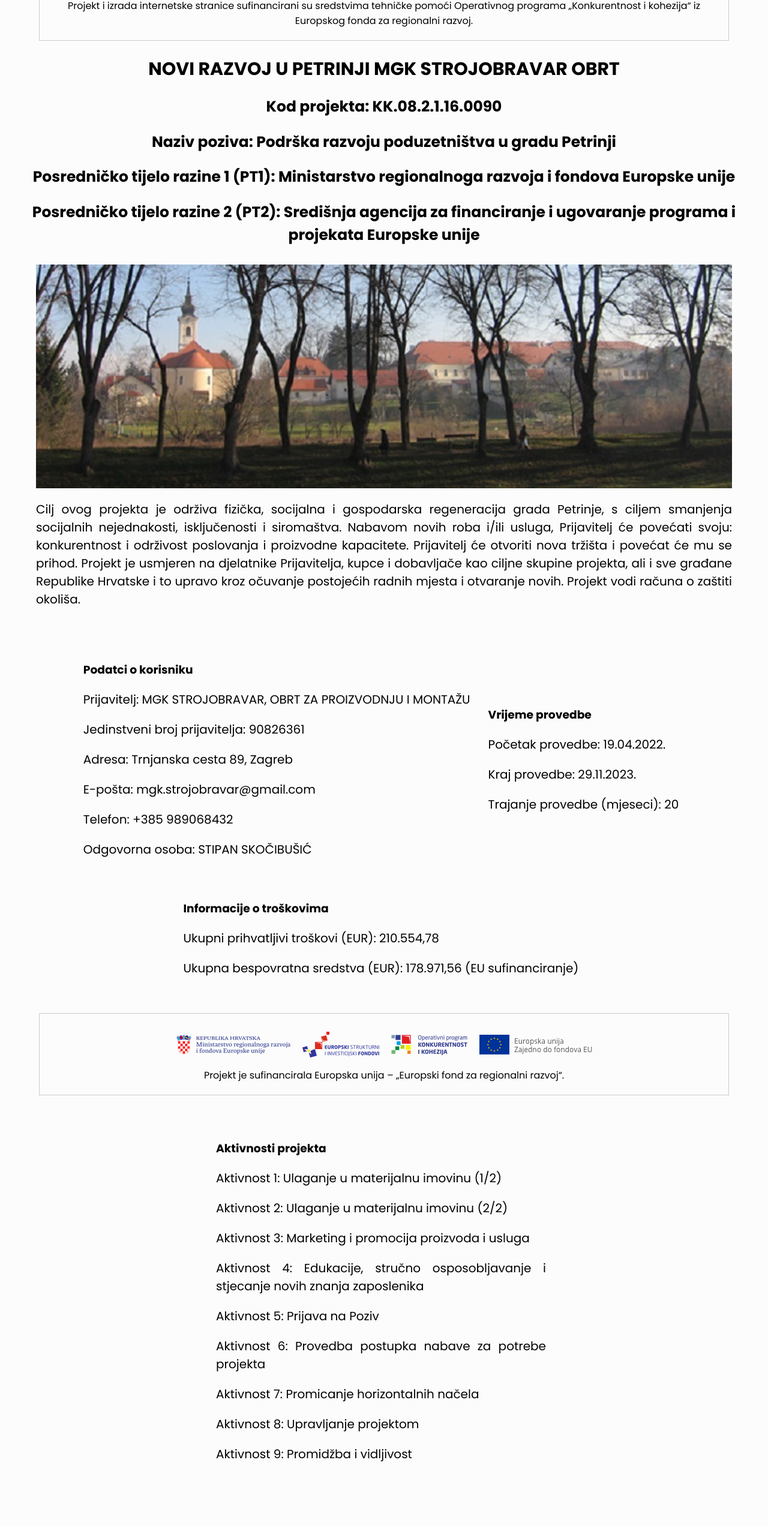
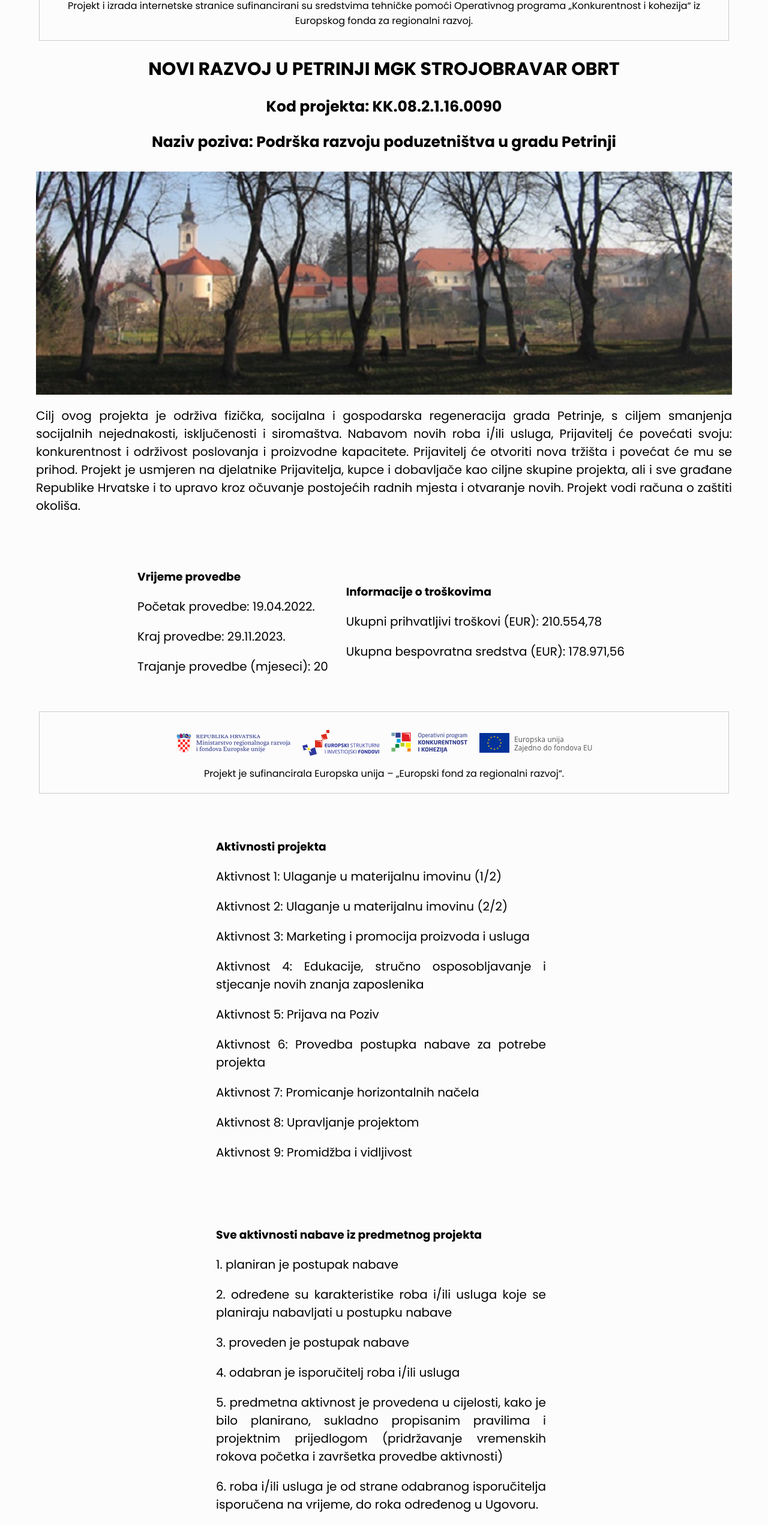
Before and after one commit to iivkov/mgk-strojobravar, a React (Create React App) app: page /EU-projekti in a window 1280 px wide. Shown: the part 234-2778 px from the top of the page at 60% size. Built offline with nearby package versions, Linux system fonts and the light colour scheme.

Commit message:
nove izmjene po zahtjevu, novi build

```diff
--- a/src/components/ProjectsComponent.js
+++ b/src/components/ProjectsComponent.js
@@ -12,22 +12,11 @@ const ProjectsComponent = () => {
         <h1>NOVI RAZVOJ U PETRINJI MGK STROJOBRAVAR OBRT</h1>
         <h2>Kod projekta: KK.08.2.1.16.0090</h2>
         <h2>Naziv poziva: Podrška razvoju poduzetništva u gradu Petrinji</h2>
-        <h2>Posredničko tijelo razine 1 (PT1): Ministarstvo regionalnoga razvoja i fondova Europske unije</h2>
-        <h2>Posredničko tijelo razine 2 (PT2): Središnja agencija za financiranje i ugovaranje programa i projekata Europske unije</h2>
         <div className="container">
             <img src={Petrinja} alt="Slika Petrinje." style={{ width: '100%', height: 'auto' }} />
             <p>Cilj ovog projekta je održiva fizička, socijalna i gospodarska regeneracija grada Petrinje, s ciljem smanjenja socijalnih nejednakosti, isključenosti i siromaštva. Nabavom novih roba i/ili usluga, Prijavitelj će povećati svoju: konkurentnost i održivost poslovanja i proizvodne kapacitete. Prijavitelj će otvoriti nova tržišta i povećat će mu se prihod. Projekt je usmjeren na djelatnike Prijavitelja, kupce i dobavljače kao ciljne skupine projekta, ali i sve građane Republike Hrvatske i to upravo kroz očuvanje postojećih radnih mjesta i otvaranje novih. Projekt vodi računa o zaštiti okoliša.</p>
         </div>
         <div className="container">
-            <div className="box-EU">
-                <h3>Podatci o korisniku</h3>
-                <p>Prijavitelj: MGK STROJOBRAVAR, OBRT ZA PROIZVODNJU I MONTAŽU</p>
-                <p>Jedinstveni broj prijavitelja: 90826361</p>
-                <p>Adresa: Trnjanska cesta 89, Zagreb</p>
-                <p>E-pošta: mgk.strojobravar@gmail.com</p>
-                <p>Telefon: +385 989068432</p>
-                <p>Odgovorna osoba: STIPAN SKOČIBUŠIĆ</p>
-            </div>
             <div className="box-EU">
                 <h3>Vrijeme provedbe</h3>
                 <p>Početak provedbe: 19.04.2022.</p>
@@ -38,7 +27,7 @@ const ProjectsComponent = () => {
             <div className="box-EU">
                 <h3>Informacije o troškovima</h3>
                 <p>Ukupni prihvatljivi troškovi (EUR): 210.554,78</p>
-                <p>Ukupna bespovratna sredstva (EUR): 178.971,56 (EU sufinanciranje)</p>
+                <p>Ukupna bespovratna sredstva (EUR): 178.971,56</p>
             </div>
         </div>
         <EUnoteProject />
@@ -63,10 +52,8 @@ const ProjectsComponent = () => {
                 <p>2. određene su karakteristike roba i/ili usluga koje se planiraju nabavljati u postupku nabave</p>
                 <p>3. proveden je postupak nabave</p>
                 <p>4. odabran je isporučitelj roba i/ili usluga</p>
-                    <p>5. predmetna aktivnost je provedena u cijelosti, kako je bilo planirano, sukladno propisanim pravilima
-i projektnim prijedlogom (pridržavanje vremenskih rokova početka i završetka provedbe aktivnosti)</p>
-                    <p>6. roba i/ili usluga je od strane odabranog isporučitelja isporučena na vrijeme, do roka određenog u
-Ugovora.</p>
+                <p>5. predmetna aktivnost je provedena u cijelosti, kako je bilo planirano, sukladno propisanim pravilima i projektnim prijedlogom (pridržavanje vremenskih rokova početka i završetka provedbe aktivnosti)</p>
+                <p>6. roba i/ili usluga je od strane odabranog isporučitelja isporučena na vrijeme, do roka određenog u Ugovoru.</p>
                 <p>7. zaključen je zapisnik o primopredaji roba i/ili usluga</p>
                 <p>8. izdan je račun od strane isporučitelja</p>
                 <p>9. račun je plaćen u roku</p>
@@ -78,6 +65,36 @@ Ugovora.</p>
             </div>
         </div>
         <EUnoteProject />
+        <div className="container">
+            <div className="activity-box">
+                <h3>Podatci o projektu</h3>
+                <p>Kod projekta: KK.08.2.1.16.0090</p>
+                <p>Posredničko tijelo razine 1 (PT1): Ministarstvo regionalnoga razvoja i fondova Europske unije</p>
+                <p>Posredničko tijelo razine 2 (PT2): Središnja agencija za financiranje i ugovaranje programa i projekata Europske unije</p>
+                <p>Početak provedbe: 19.04.2022.</p>
+                <p>Kraj provedbe: 29.11.2023.</p>
+                <p>Trajanje provedbe (mjeseci): 20</p>
+            </div>
+        </div>
+        <div className="container">
+            <div className="activity-box">
+                <h3>Podatci o korisniku</h3>
+                <p>Prijavitelj: MGK STROJOBRAVAR, OBRT ZA PROIZVODNJU I MONTAŽU</p>
+                <p>Jedinstveni broj prijavitelja: 90826361</p>
+                <p>Adresa: Trnjanska cesta 89, Zagreb</p>
+                <p>E-pošta: mgk.strojobravar@gmail.com</p>
+                <p>Telefon: +385 989068432</p>
+                <p>Odgovorna osoba: STIPAN SKOČIBUŠIĆ</p>
+            </div>
+        </div>
+        <div className="container">
+            <div className="activity-box">
+                <h3>Informacije o troškovima</h3>
+                <p>Ukupni prihvatljivi troškovi (EUR): 210.554,78</p>
+                <p>Ukupna bespovratna sredstva (EUR): 178.971,56 (EU sufinanciranje)</p>
+            </div>
+        </div>
+        <EUnoteProject />
     </div>
     );
 }
```
Also changed, not shown: 1 other file (tests, documents, lock files or other folders). Lines whose indentation alone changed are shown as unchanged.
